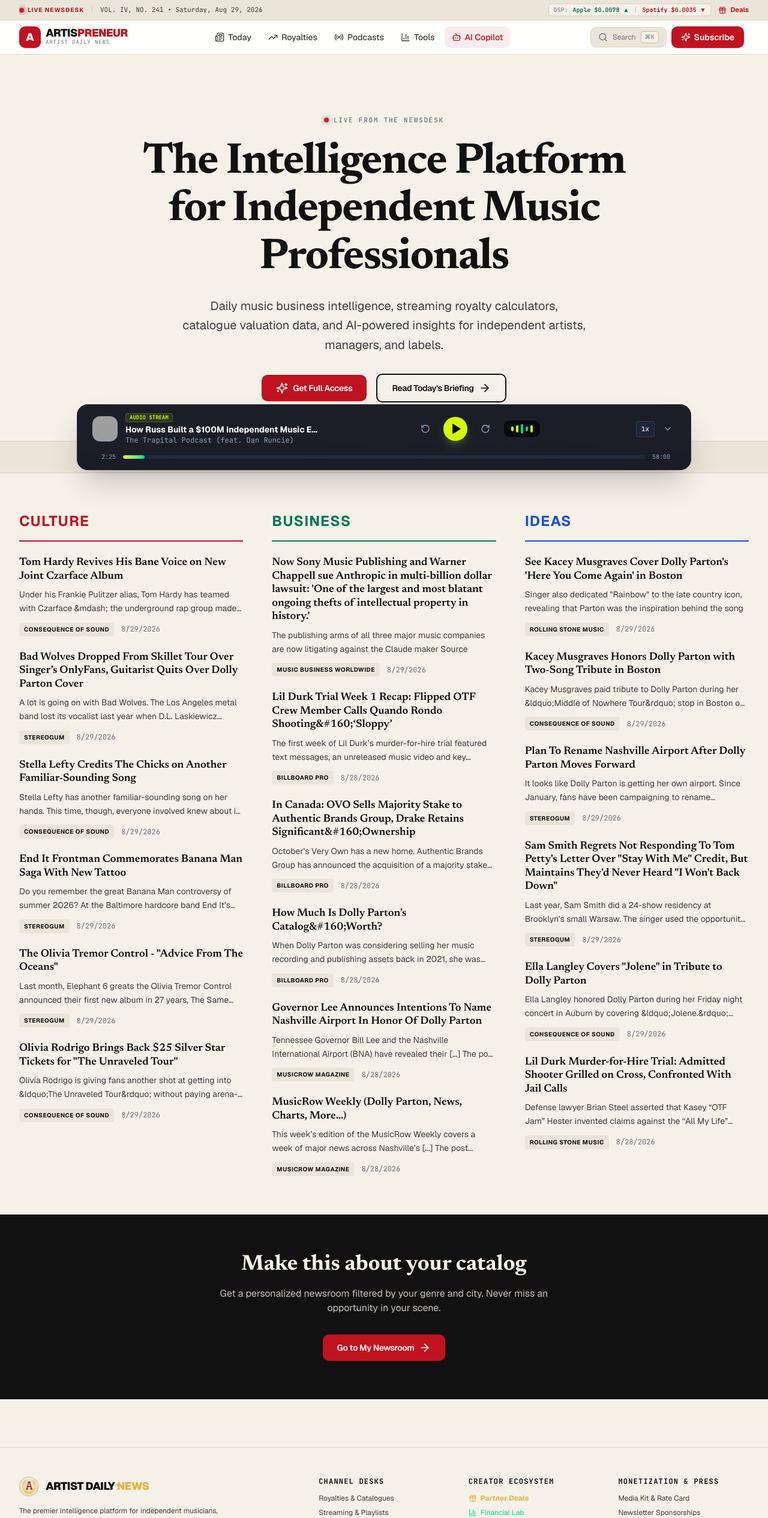
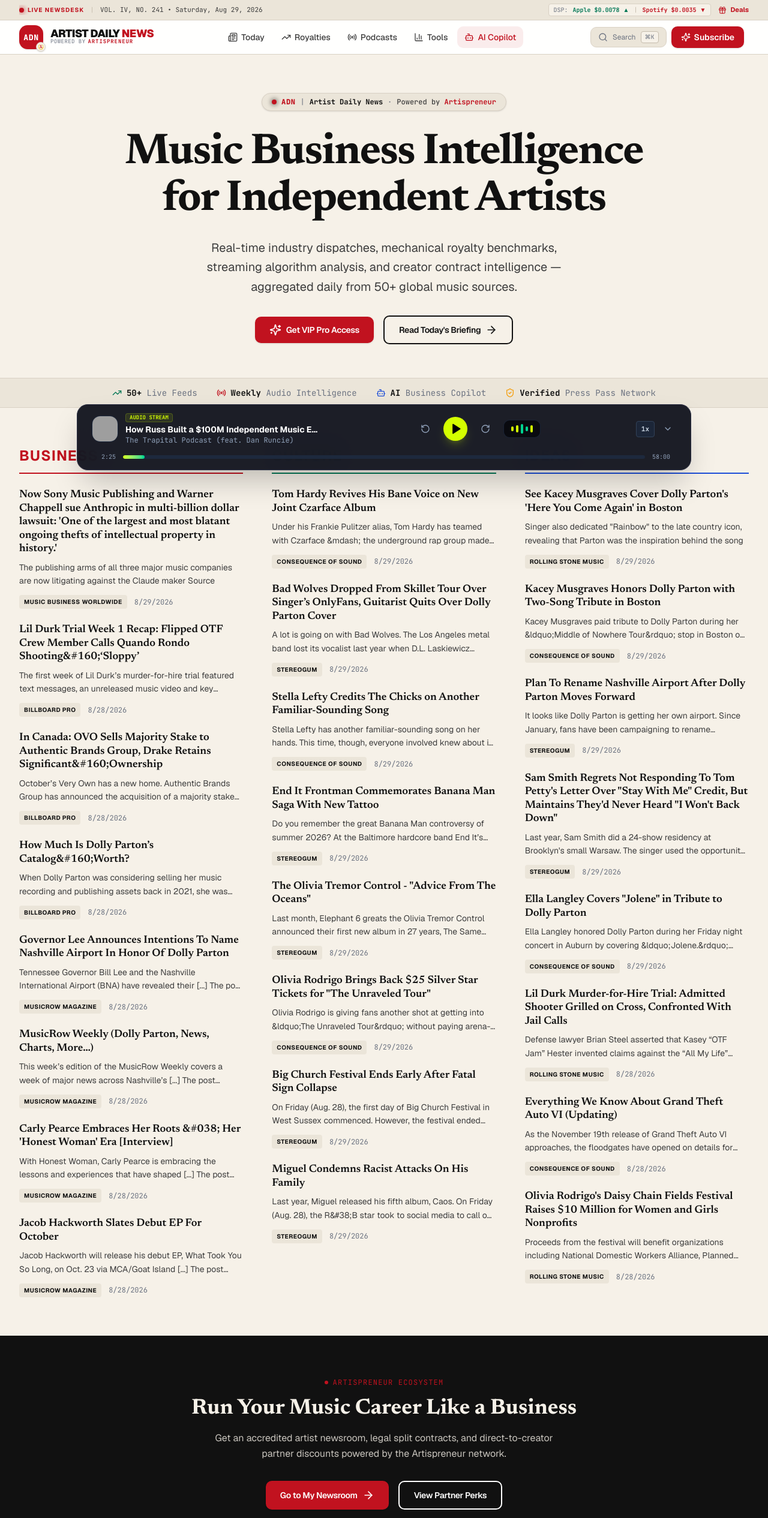
Before and after one commit to diamitani/artistdailynews, a Next.js app: page / in a window 1280 px wide. Shown: the top 2531 px of the page at 60% size. Built offline with nearby package versions, Linux system fonts and the light colour scheme; no server answers; the database is empty; grey boxes are pictures that could not be loaded.

Commit message:
feat(brand): update branding to Artist Daily News with ADN mark and Powered by Artispreneur lockup

```diff
--- a/src/app/layout.tsx
+++ b/src/app/layout.tsx
@@ -25,8 +25,8 @@
 
 export const metadata: Metadata = {
   title: {
-    default: "Artispreneur — The Intelligence Platform for Independent Music Professionals",
-    template: "%s | Artispreneur · Artist Daily News",
+    default: "Artist Daily News — Powered by Artispreneur | Music Business Intelligence",
+    template: "%s | Artist Daily News (ADN) · Powered by Artispreneur",
   },
   description:
     "Join 35,000+ independent artists, managers, and labels. Daily music business intelligence, streaming royalty calculators, catalogue valuation data, AI copilot, press credentials, and exclusive partner deals.",
--- a/src/app/page.tsx
+++ b/src/app/page.tsx
@@ -2,7 +2,8 @@
 import { getArticles } from '@/lib/adn-db';
 import Link from 'next/link';
 import { Header } from '@/components/Header';
-import { Sparkles, ArrowRight, TrendingUp, Radio, Bot, Newspaper } from 'lucide-react';
+import { Footer } from '@/components/Footer';
+import { Sparkles, ArrowRight, TrendingUp, Radio, Bot, Newspaper, ShieldCheck } from 'lucide-react';
 
 export const dynamic = "force-dynamic";
 export const revalidate = 60;
@@ -10,37 +11,43 @@
 export default async function HomePage() {
   const items = await getArticles(100);
 
-  const cultureItems = items.filter(item => item.pillar === 'culture').slice(0, 6);
-  const businessItems = items.filter(item => item.pillar === 'business').slice(0, 6);
-  const ideasItems = items.filter(item => item.pillar === 'ideas').slice(0, 6);
+  const cultureItems = items.filter(item => item.pillar === 'culture').slice(0, 8);
+  const businessItems = items.filter(item => item.pillar === 'business').slice(0, 8);
+  const ideasItems = items.filter(item => item.pillar === 'ideas').slice(0, 8);
 
   return (
-    <div className="min-h-screen bg-[var(--bg-primary)]">
+    <div className="min-h-screen bg-[var(--bg-primary)] flex flex-col justify-between">
       <Header />
 
       {/* Hero Section */}
-      <section className="relative pt-24 pb-16 px-4 sm:px-6 lg:px-8">
+      <section className="relative pt-16 pb-14 px-4 sm:px-6 lg:px-8 border-b border-[var(--border-color)]">
         <div className="max-w-4xl mx-auto text-center">
-          <div className="inline-flex items-center gap-2 font-mono text-[11px] font-medium tracking-[0.16em] uppercase mb-6 text-[var(--text-muted)]">
+
+          {/* Brand Lockup Tag */}
+          <div className="inline-flex items-center gap-2 bg-[var(--bg-secondary)] px-4 py-1.5 rounded-full border border-[var(--border-color)] text-xs font-mono mb-8 shadow-sm">
             <span className="live-pulse w-2 h-2 rounded-full bg-[var(--accent-primary)]"></span>
-            Live from the Newsdesk
+            <span className="font-black text-[var(--accent-primary)] uppercase tracking-wider">ADN</span>
+            <span className="text-[var(--text-muted)]">|</span>
+            <span className="font-bold text-[var(--text-primary)]">Artist Daily News</span>
+            <span className="text-[var(--text-muted)]">·</span>
+            <span className="text-[var(--text-secondary)] font-medium">Powered by <strong className="text-[var(--accent-primary)] font-bold">Artispreneur</strong></span>
           </div>
 
-          <h1 className="font-serif text-5xl sm:text-6xl lg:text-7xl font-bold text-[var(--text-primary)] tracking-tight leading-[1.1] mb-6">
-            The Intelligence Platform for Independent Music Professionals
+          <h1 className="font-serif text-5xl sm:text-6xl lg:text-7xl font-bold text-[var(--text-primary)] tracking-tight leading-[1.08] mb-6">
+            Music Business Intelligence for Independent Artists
           </h1>
 
           <p className="text-lg sm:text-xl text-[var(--text-secondary)] max-w-2xl mx-auto mb-8 leading-relaxed">
-            Daily music business intelligence, streaming royalty calculators, catalogue valuation data,
-            and AI-powered insights for independent artists, managers, and labels.
+            Real-time industry dispatches, mechanical royalty benchmarks, streaming algorithm analysis,
+            and creator contract intelligence — aggregated daily from 50+ global music sources.
           </p>
 
           <div className="flex flex-col sm:flex-row items-center justify-center gap-4">
-            <Link href="/pricing" className="btn-brand text-base px-8 py-4">
+            <Link href="/pricing" className="btn-brand text-base px-8 py-3.5">
               <Sparkles className="w-5 h-5" />
-              Get Full Access
+              Get VIP Pro Access
             </Link>
-            <Link href="/news" className="btn-brand-outline text-base px-8 py-4">
+            <Link href="/news" className="btn-brand-outline text-base px-8 py-3.5">
               Read Today&apos;s Briefing
               <ArrowRight className="w-5 h-5" />
             </Link>
@@ -49,24 +56,24 @@
       </section>
 
       {/* Quick Stats Bar */}
-      <section className="border-y border-[var(--border-color)] bg-[var(--bg-secondary)] py-4">
+      <section className="border-b border-[var(--border-color)] bg-[var(--bg-secondary)] py-3.5">
         <div className="max-w-7xl mx-auto px-4 sm:px-6 lg:px-8">
-          <div className="flex flex-wrap items-center justify-center gap-8 text-sm font-mono text-[var(--text-muted)]">
+          <div className="flex flex-wrap items-center justify-center gap-8 text-xs sm:text-sm font-mono text-[var(--text-muted)]">
             <div className="flex items-center gap-2">
               <TrendingUp className="w-4 h-4 text-[var(--accent-emerald)]" />
-              <span><strong className="text-[var(--text-primary)]">50+</strong> Industry Sources</span>
+              <span><strong className="text-[var(--text-primary)]">50+</strong> Live Feeds</span>
             </div>
             <div className="flex items-center gap-2">
               <Radio className="w-4 h-4 text-[var(--accent-primary)]" />
-              <span><strong className="text-[var(--text-primary)]">Weekly</strong> Podcasts</span>
+              <span><strong className="text-[var(--text-primary)]">Weekly</strong> Audio Intelligence</span>
             </div>
             <div className="flex items-center gap-2">
               <Bot className="w-4 h-4 text-[var(--accent-blue)]" />
               <span><strong className="text-[var(--text-primary)]">AI</strong> Business Copilot</span>
             </div>
             <div className="flex items-center gap-2">
-              <Newspaper className="w-4 h-4 text-[var(--accent-amber)]" />
-              <span><strong className="text-[var(--text-primary)]">Daily</strong> Briefing</span>
+              <ShieldCheck className="w-4 h-4 text-[var(--accent-amber)]" />
+              <span><strong className="text-[var(--text-primary)]">Verified</strong> Press Pass Network</span>
             </div>
           </div>
         </div>
@@ -76,28 +83,39 @@
       <section className="py-16 px-4 sm:px-6 lg:px-8">
         <div className="max-w-7xl mx-auto">
           <div className="grid grid-cols-1 lg:grid-cols-3 gap-12">
-            <PillarColumn title="Culture" items={cultureItems} accentColor="#C1121F" />
-            <PillarColumn title="Business" items={businessItems} accentColor="#047857" />
+            <PillarColumn title="Business" items={businessItems} accentColor="#C1121F" />
+            <PillarColumn title="Culture" items={cultureItems} accentColor="#047857" />
             <PillarColumn title="Ideas" items={ideasItems} accentColor="#1D4ED8" />
           </div>
         </div>
       </section>
 
       {/* CTA Section */}
-      <section className="py-16 px-4 sm:px-6 lg:px-8 bg-[var(--bg-dark)]">
+      <section className="py-16 px-4 sm:px-6 lg:px-8 bg-[var(--bg-dark)] text-white">
         <div className="max-w-4xl mx-auto text-center">
+          <div className="inline-flex items-center gap-2 font-mono text-xs text-[var(--accent-primary)] uppercase tracking-widest mb-4">
+            <span className="w-1.5 h-1.5 rounded-full bg-[var(--accent-primary)]"></span>
+            Artispreneur Ecosystem
+          </div>
           <h2 className="font-serif text-3xl sm:text-4xl font-bold text-[var(--text-inverse)] mb-4">
-            Make this about your catalog
+            Run Your Music Career Like a Business
           </h2>
-          <p className="text-[var(--text-inverse)]/80 mb-8 max-w-xl mx-auto">
-            Get a personalized newsroom filtered by your genre and city. Never miss an opportunity in your scene.
+          <p className="text-[var(--text-inverse)]/80 mb-8 max-w-xl mx-auto leading-relaxed">
+            Get an accredited artist newsroom, legal split contracts, and direct-to-creator partner discounts powered by the Artispreneur network.
           </p>
-          <Link href="/news/newsroom" className="btn-brand text-base px-8 py-4 inline-flex">
-            Go to My Newsroom
-            <ArrowRight className="w-5 h-5" />
-          </Link>
+          <div className="flex flex-wrap justify-center gap-4">
+            <Link href="/news/newsroom" className="btn-brand text-base px-8 py-3.5 inline-flex">
+              Go to My Newsroom
+              <ArrowRight className="w-5 h-5" />
+            </Link>
+            <Link href="/network" className="btn-brand-outline !text-white !border-white hover:!bg-white hover:!text-black text-base px-8 py-3.5 inline-flex">
+              View Partner Perks
+            </Link>
+          </div>
         </div>
       </section>
+
+      <Footer />
     </div>
   );
 }
@@ -105,7 +123,7 @@
 function PillarColumn({ title, items, accentColor }: { title: string; items: any[]; accentColor: string }) {
   return (
     <div className="flex flex-col">
-      <div className="mb-6 pb-4 border-b-2" style={{ borderColor: accentColor }}>
+      <div className="mb-6 pb-3 border-b-2" style={{ borderColor: accentColor }}>
         <h3 className="font-bold text-2xl uppercase tracking-wider" style={{ color: accentColor }}>
           {title}
         </h3>
--- a/src/components/ArtispreneurLogo.tsx
+++ b/src/components/ArtispreneurLogo.tsx
@@ -1,14 +1,13 @@
 "use client";
-
-import Image from "next/image";
 
 interface LogoProps {
   size?: "sm" | "md" | "lg" | "xl";
   showText?: boolean;
   className?: string;
+  inverse?: boolean;
 }
 
-export function ArtispreneurLogo({ size = "md", showText = true, className = "" }: LogoProps) {
+export function ArtispreneurLogo({ size = "md", showText = true, className = "", inverse = false }: LogoProps) {
   const sizeMap = {
     sm: "w-6 h-6",
     md: "w-8 h-8",
@@ -30,17 +29,17 @@
         <img
           src="/artispreneur-logo.png"
           alt="Artispreneur Logo"
-          className="w-full h-full object-contain filter drop-shadow-[0_0_8px_rgba(234,179,8,0.25)]"
+          className="w-full h-full object-contain filter drop-shadow-[0_0_8px_rgba(193,18,31,0.25)]"
         />
       </div>
 
       {showText && (
         <div className="flex flex-col text-left">
-          <div className={`font-black tracking-tight text-white flex items-center ${textMap[size]}`}>
+          <div className={`font-black tracking-tight flex items-center ${inverse ? "text-white" : "text-[var(--text-primary)]"} ${textMap[size]}`}>
             <span>ARTIS</span>
-            <span className="text-[#D4FF00] ml-0.5">PRENEUR</span>
+            <span className="text-[var(--accent-primary)] ml-0.5">PRENEUR</span>
           </div>
-          <span className="text-[8px] font-mono tracking-widest text-slate-400 uppercase -mt-0.5">
+          <span className={`text-[8px] font-mono tracking-widest uppercase -mt-0.5 ${inverse ? "text-white/60" : "text-[var(--text-muted)]"}`}>
             Artispreneur.com
           </span>
         </div>
--- a/src/components/Footer.tsx
+++ b/src/components/Footer.tsx
@@ -12,32 +12,44 @@
 
           {/* Col 1: Brand (2 cols) */}
           <div className="lg:col-span-2 space-y-4">
-            <Link href="/" className="flex items-center space-x-3">
-              <div className="w-8 h-8 rounded-full overflow-hidden bg-[var(--bg-secondary)] border border-[#C5952B]/40 p-0.5 flex items-center justify-center shrink-0 shadow">
-                <img src="/artispreneur-logo.png" alt="Artispreneur" className="w-full h-full object-contain" />
+            <Link href="/" className="flex items-center space-x-3 group">
+              <div className="relative flex items-center">
+                <div className="w-10 h-10 rounded-xl bg-[var(--accent-primary)] flex flex-col items-center justify-center text-white font-black shadow-sm group-hover:scale-105 transition-all">
+                  <span className="text-[13px] tracking-wider leading-none font-mono font-black">ADN</span>
+                </div>
+                <div className="absolute -bottom-1 -right-1 w-4 h-4 rounded-full bg-[var(--bg-card)] border border-[var(--border-color)] p-0.5 shadow-sm overflow-hidden flex items-center justify-center">
+                  <img src="/artispreneur-logo.png" alt="Artispreneur" className="w-full h-full object-contain" />
+                </div>
               </div>
-              <span className="font-black text-lg text-[var(--text-primary)] tracking-tight">
-                ARTIST DAILY <span className="text-[#E2B547]">NEWS</span>
-              </span>
+              <div className="flex flex-col">
+                <span className="font-black text-lg text-[var(--text-primary)] tracking-tight">
+                  ARTIST DAILY <span className="text-[var(--accent-primary)]">NEWS</span>
+                </span>
+                <span className="text-[9px] font-mono tracking-widest text-[var(--text-muted)] uppercase">
+                  Powered by <strong className="text-[var(--accent-primary)]">Artispreneur</strong>
+                </span>
+              </div>
             </Link>
 
             <p className="text-xs text-[var(--text-secondary)] leading-relaxed max-w-sm">
               The premier intelligence platform for independent musicians, managers, and indie labels worldwide. Aggregating 50+ music industry feeds with autonomous AI synthesis.
             </p>
 
-            <div className="p-3.5 bg-[var(--bg-secondary)] rounded-xl border border-[#C5952B]/20 flex items-center justify-between">
+            <div className="p-3.5 bg-[var(--bg-secondary)] rounded-xl border border-[var(--border-color)] flex items-center justify-between">
               <div className="flex items-center space-x-2.5">
-                <img src="/artispreneur-logo.png" alt="" className="w-6 h-6 object-contain shrink-0" />
+                <div className="w-7 h-7 rounded-full bg-white p-0.5 border border-[var(--border-color)] flex items-center justify-center shrink-0">
+                  <img src="/artispreneur-logo.png" alt="Artispreneur" className="w-full h-full object-contain" />
+                </div>
                 <div>
-                  <div className="text-[11px] font-bold text-[var(--text-primary)]">An Artispreneur Media Property</div>
-                  <div className="text-[9px] font-mono text-[var(--text-muted)]">Independent Artist Entrepreneurship Hub</div>
+                  <div className="text-[11px] font-bold text-[var(--text-primary)]">Powered by Artispreneur.com</div>
+                  <div className="text-[9px] font-mono text-[var(--text-muted)]">The Music Business Operating System</div>
                 </div>
               </div>
               <a
                 href="https://artispreneur.com"
                 target="_blank"
                 rel="noopener noreferrer"
-                className="text-[#E2B547] hover:underline font-mono text-[10px] font-bold flex items-center"
+                className="text-[var(--accent-primary)] hover:underline font-mono text-[10px] font-bold flex items-center"
               >
                 <span>Artispreneur.com</span>
                 <ExternalLink className="w-3 h-3 ml-0.5" />
--- a/src/components/Header.tsx
+++ b/src/components/Header.tsx
@@ -58,15 +58,28 @@
         {/* Main Navigation */}
         <div className="max-w-7xl mx-auto px-4 sm:px-6 lg:px-8">
           <div className="flex items-center justify-between h-14">
-            <Link href="/" className="flex items-center space-x-2 group">
-              <div className="w-9 h-9 rounded-lg bg-[var(--accent-primary)] flex items-center justify-center text-white font-black text-lg shadow-sm group-hover:shadow-md transition-shadow">
-                A
+            <Link href="/" className="flex items-center space-x-3 group">
+              {/* ADN Mark Badge */}
+              <div className="relative flex items-center">
+                <div className="w-10 h-10 rounded-xl bg-[var(--accent-primary)] flex flex-col items-center justify-center text-white font-black shadow-sm group-hover:shadow-md group-hover:scale-105 transition-all">
+                  <span className="text-[13px] tracking-wider leading-none font-mono font-black">ADN</span>
+                </div>
+                {/* Artispreneur Laurel Mini Badge Overlay */}
+                <div className="absolute -bottom-1 -right-1 w-4 h-4 rounded-full bg-[var(--bg-primary)] border border-[var(--border-color)] p-0.5 shadow-sm overflow-hidden flex items-center justify-center">
+                  <img src="/artispreneur-logo.png" alt="Artispreneur" className="w-full h-full object-contain" />
+                </div>
               </div>
+
               <div className="flex flex-col">
-                <span className="font-black text-lg tracking-tight leading-none text-[var(--text-primary)]">
-                  ARTIS<span className="text-[var(--accent-primary)]">PRENEUR</span>
-                </span>
-                <span className="text-[9px] font-mono uppercase tracking-widest text-[var(--text-muted)]">Artist Daily News</span>
+                <div className="flex items-center gap-1.5">
+                  <span className="font-black text-lg tracking-tight leading-none text-[var(--text-primary)]">
+                    ARTIST DAILY <span className="text-[var(--accent-primary)]">NEWS</span>
+                  </span>
+                </div>
+                <div className="flex items-center gap-1 text-[9px] font-mono tracking-wider text-[var(--text-muted)] uppercase -mt-0.5">
+                  <span>Powered by</span>
+                  <span className="font-bold text-[var(--accent-primary)] tracking-widest">ARTISPRENEUR</span>
+                </div>
               </div>
             </Link>
 
```
